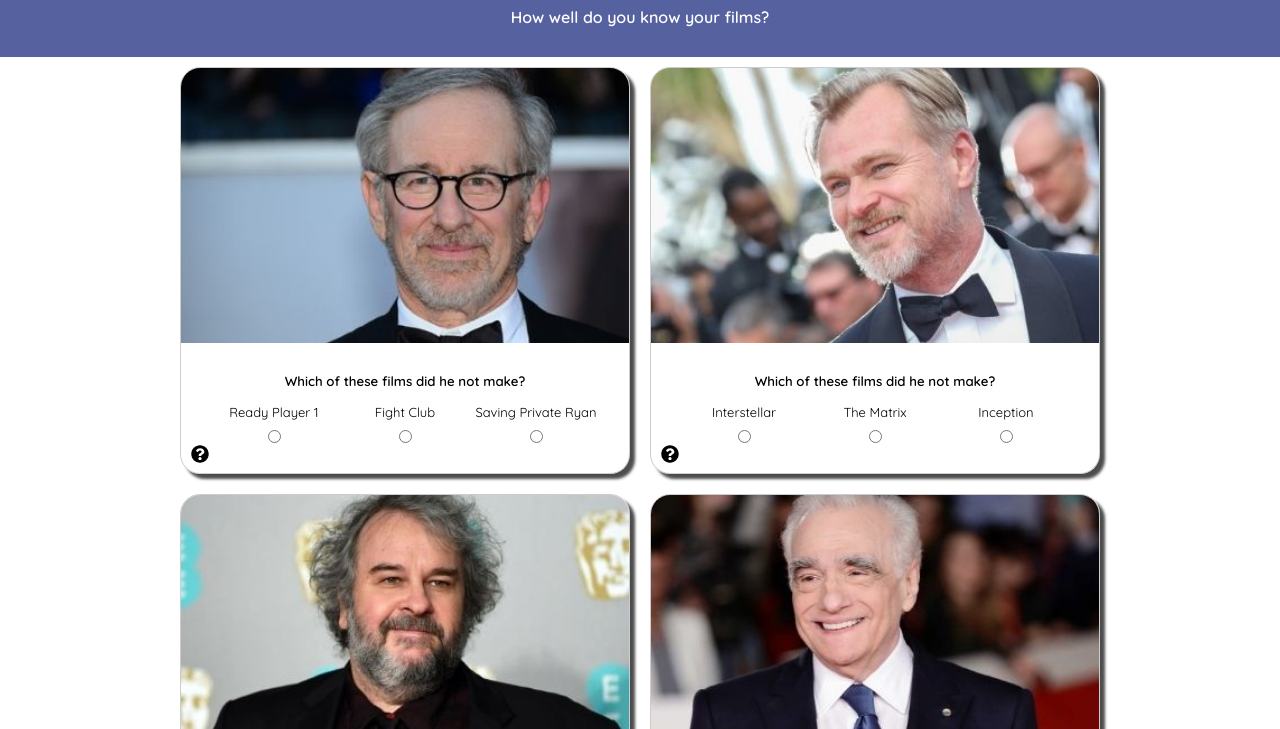
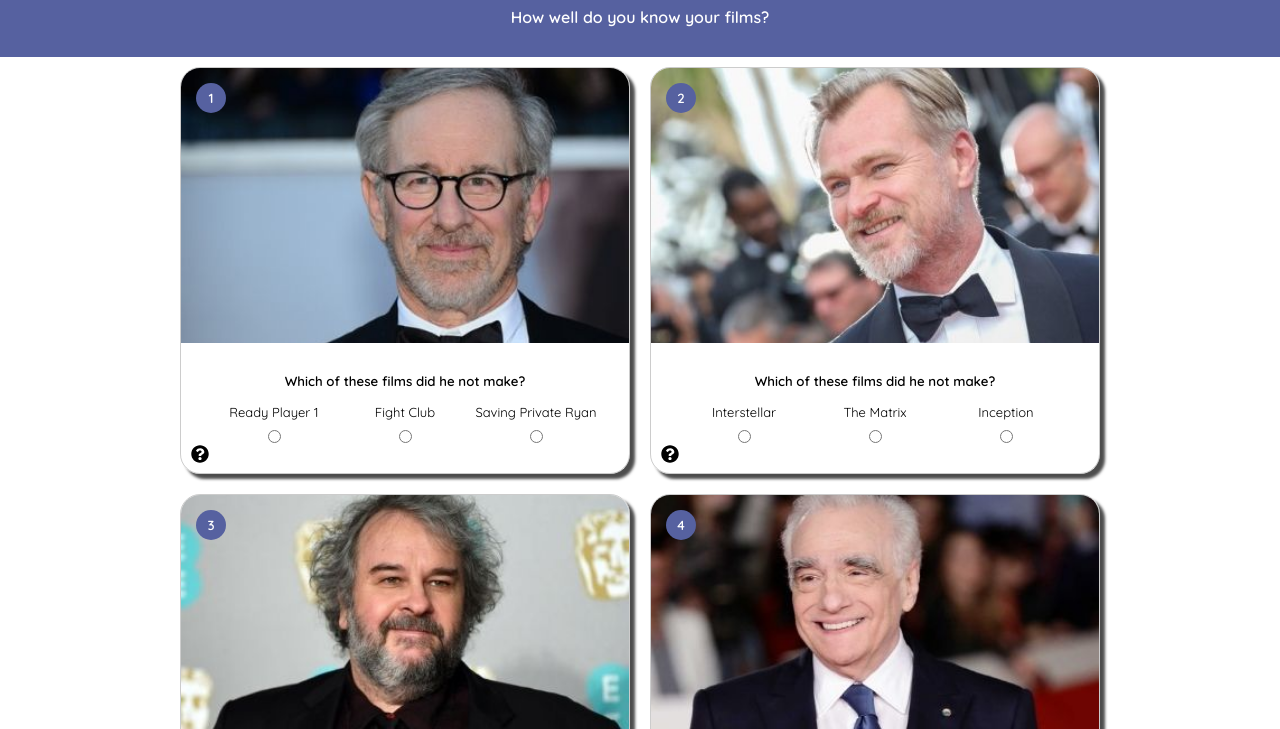
Before and after one commit to TTBoiMike/javascript-directors-quiz, a plain HTML site: page index.html in a window 1280 px wide. Shown: the part 71-800 px from the top of the page. Drawn offline with Linux system fonts and the light colour scheme.

Commit message:
add numbers to question containers

```diff
--- a/css/main.css
+++ b/css/main.css
@@ -75,7 +75,19 @@ header h3 {
     bottom: 10px;
     left: 10px;
 }
-
+.container-number {
+    width: 30px;
+    height: 30px;
+    position: absolute;
+    top: 15px;
+    left: 15px;
+    border-radius: 50px;
+    background-color: rgb(86, 97, 160);
+    color: #fff;
+    display: flex;
+    justify-content: center;
+    align-items: center;
+}
 
 /* question-header images */
 .director-header-one {
--- a/index.html
+++ b/index.html
@@ -21,6 +21,7 @@
             <!-- first question -->
             <section class="question-container">
                 <div class="question-header director-header-one">
+                    <div class="container-number"><h5>1</h5></div>
                     <div id="spielbergtag" class="director-tag">
                         <p>Steven Spielberg</p>
                     </div>
@@ -48,6 +49,7 @@
             <!-- second question -->
             <section class="question-container">
                         <div class="question-header director-header-two">
+                            <div class="container-number"><h5>2</h5></div>
                             <div id="nolantag" class="director-tag">
                                 <p>Christopher Nolan</p>
                             </div>
@@ -75,6 +77,7 @@
             <!-- third question -->
             <section class="question-container">
                 <div class="question-header director-header-three">
+                    <div class="container-number"><h5>3</h5></div>
                     <div id="jacksontag" class="director-tag">
                         <p>Peter Jackson</p>
                     </div>
@@ -102,6 +105,7 @@
             <!-- fourth question -->
             <section class="question-container">
                 <div class="question-header director-header-four">
+                    <div class="container-number"><h5>4</h5></div>
                     <div id="scorseseetag" class="director-tag">
                         <p>Martin Scorsesee</p>
                     </div>
@@ -130,6 +134,7 @@
             <!-- fifth question -->
             <section class="question-container">
                 <div class="question-header director-header-five">
+                    <div class="container-number"><h5>5</h5></div>
                     <div id="kubriktag" class="director-tag">
                         <p>Stanley Kubrick</p>
                     </div>
@@ -158,6 +163,7 @@
             <!-- sixth question -->
             <section class="question-container">
                 <div class="question-header director-header-six">
+                    <div class="container-number"><h5>6</h5></div>
                     <div id="bigelowtag" class="director-tag">
                         <p>Kathryn Bigelow</p>
                     </div>
--- a/js/main.js
+++ b/js/main.js
@@ -19,7 +19,7 @@ form.addEventListener("submit", e  => {
             score += 1;
         }
     });
-    // return a final score
+    // log final score
     console.log(score)
 
     // display score on screen
@@ -35,3 +35,7 @@ function showDirector(qmark, directorTag) {
         qmark.style.display = "none";
     }, 2000)
 }
+
+
+
+// add function to highlight which question was wrong
```
